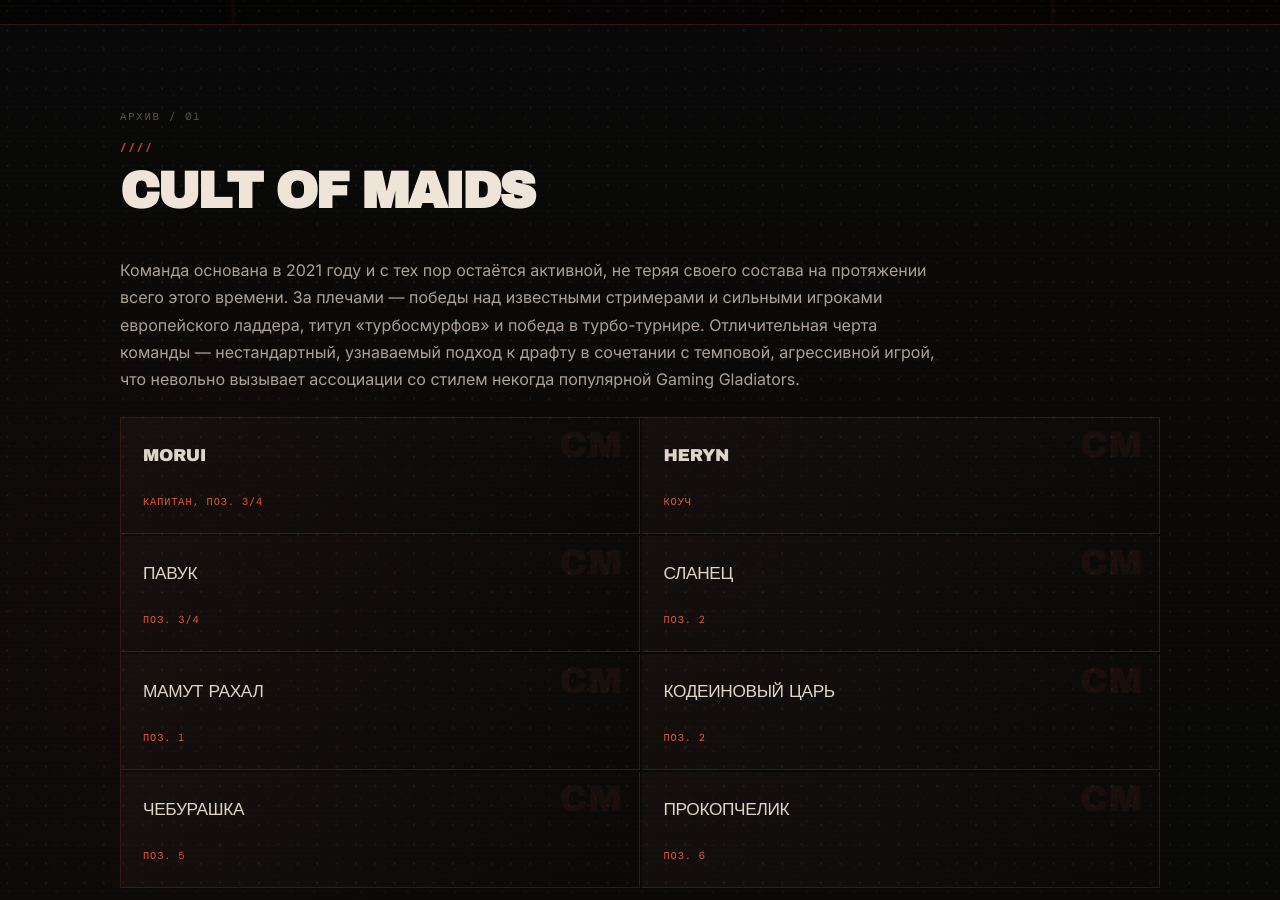
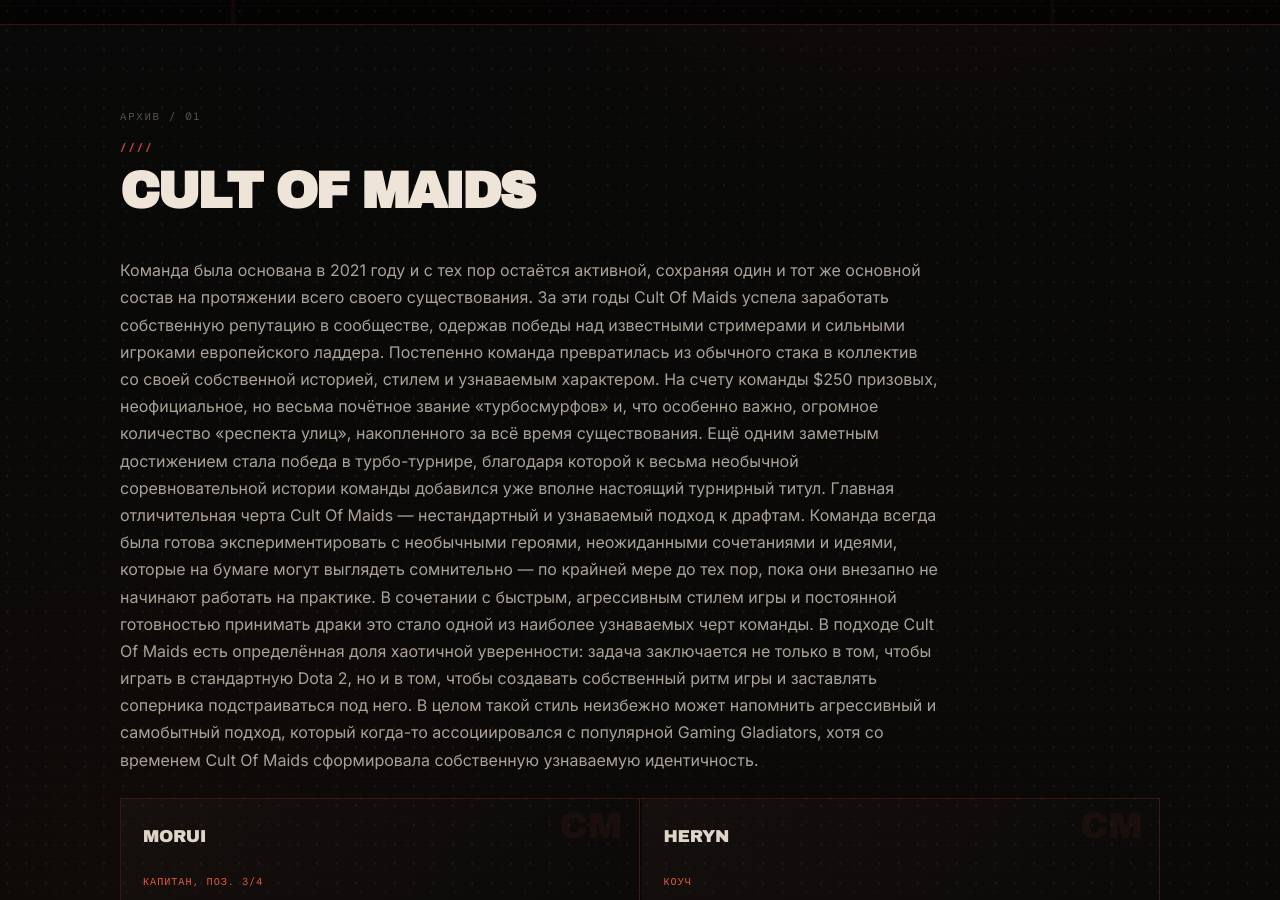
Before and after one commit to Moruika/moruika.github.io, a Jekyll site: the page built from ru/team.md, in a window 1280 px wide and 900 px high, scrolled down 535 px. Built offline with Jekyll 4.4.1, drawn with Linux system fonts in a browser that asks for light colours.

Commit message:
Update team.md

```diff
--- a/ru/team.md
+++ b/ru/team.md
@@ -8,13 +8,14 @@
 
 <h2 class="section-title">Cult Of Maids</h2>
 
-<p>Команда основана в 2021 году и с тех пор остаётся активной, не теряя своего состава на протяжении всего этого времени. За плечами — победы над известными стримерами и сильными игроками европейского ладдера, титул «турбосмурфов» и победа в турбо-турнире. Отличительная черта команды — нестандартный, узнаваемый подход к драфту в сочетании с темповой, агрессивной игрой, что невольно вызывает ассоциации со стилем некогда популярной Gaming Gladiators.</p>
+<p>Команда была основана в 2021 году и с тех пор остаётся активной, сохраняя один и тот же основной состав на протяжении всего своего существования. За эти годы Cult Of Maids успела заработать собственную репутацию в сообществе, одержав победы над известными стримерами и сильными игроками европейского ладдера. Постепенно команда превратилась из обычного стака в коллектив со своей собственной историей, стилем и узнаваемым характером. На счету команды $250 призовых, неофициальное, но весьма почётное звание «турбосмурфов» и, что особенно важно, огромное количество «респекта улиц», накопленного за всё время существования. Ещё одним заметным достижением стала победа в турбо-турнире, благодаря которой к весьма необычной соревновательной истории команды добавился уже вполне настоящий турнирный титул.
+
+Главная отличительная черта Cult Of Maids — нестандартный и узнаваемый подход к драфтам. Команда всегда была готова экспериментировать с необычными героями, неожиданными сочетаниями и идеями, которые на бумаге могут выглядеть сомнительно — по крайней мере до тех пор, пока они внезапно не начинают работать на практике. В сочетании с быстрым, агрессивным стилем игры и постоянной готовностью принимать драки это стало одной из наиболее узнаваемых черт команды. В подходе Cult Of Maids есть определённая доля хаотичной уверенности: задача заключается не только в том, чтобы играть в стандартную Dota 2, но и в том, чтобы создавать собственный ритм игры и заставлять соперника подстраиваться под него. В целом такой стиль неизбежно может напомнить агрессивный и самобытный подход, который когда-то ассоциировался с популярной Gaming Gladiators, хотя со временем Cult Of Maids сформировала собственную узнаваемую идентичность.</p>
 
 <ul class="roster">
   <li><span>Morui</span><span class="role"> Капитан, поз. 3/4</span></li>
   <li><span>Heryn</span><span class="role"> Коуч</span></li>
   <li><span>Павук</span><span class="role"> поз. 3/4</span></li>
-  <li><span>Сланец</span><span class="role"> поз. 2</span></li>
   <li><span>Мамут Рахал</span><span class="role"> поз. 1</span></li>
   <li><span>Кодеиновый царь</span><span class="role"> поз. 2</span></li>
   <li><span>Чебурашка</span><span class="role"> поз. 5</span></li>
```
